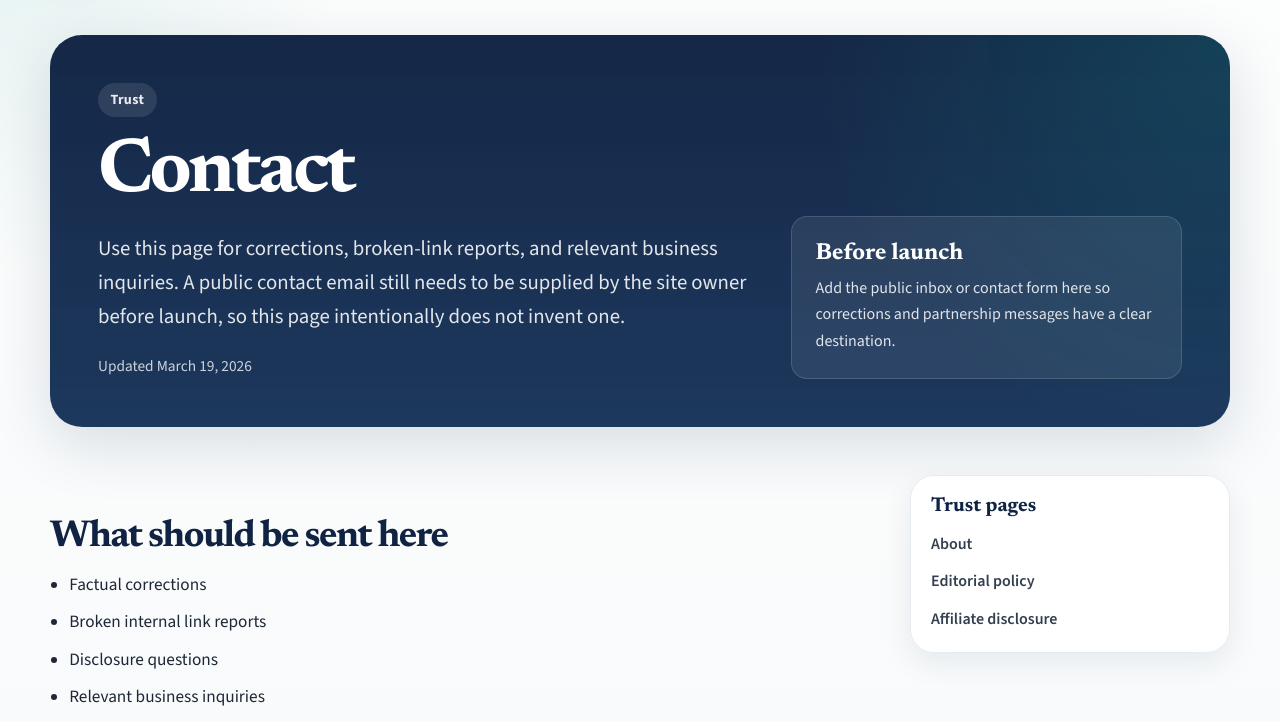
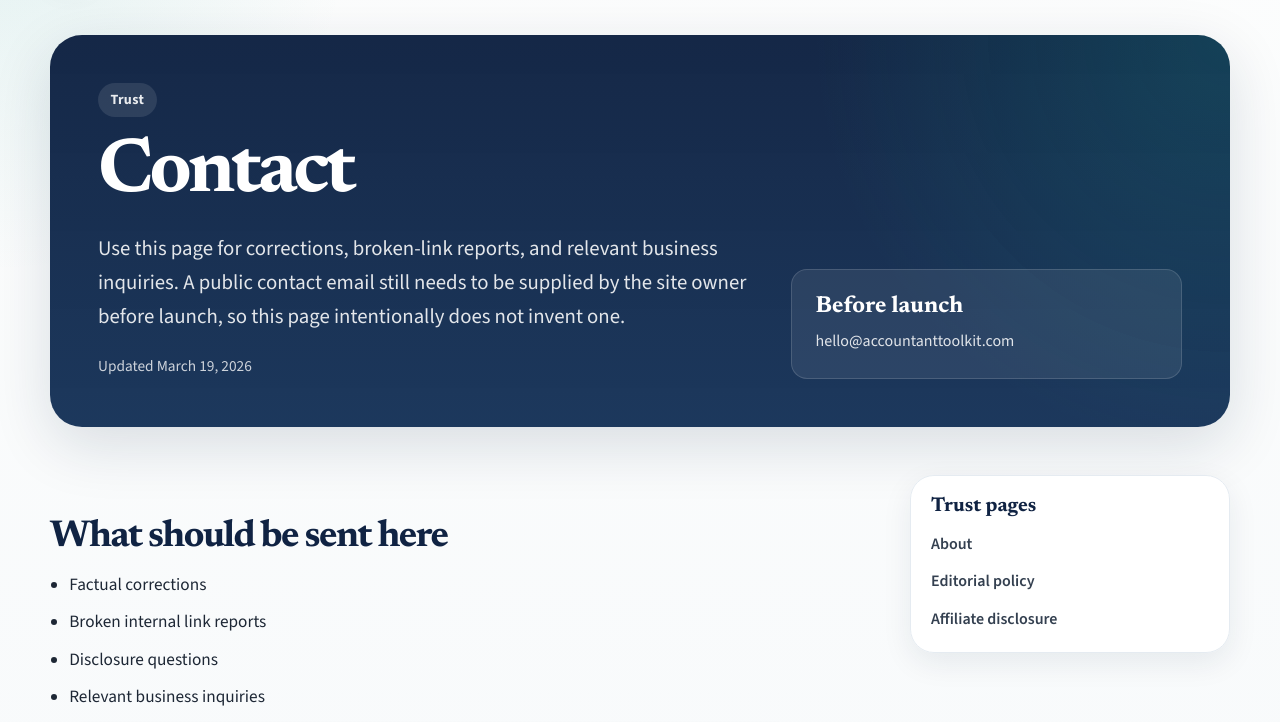
Before and after one commit to yassinyahyaoui0000-crypto/accountanttoolkit, a plain HTML site: page contact.html in a window 1280 px wide. Shown: the part 78-800 px from the top of the page. Drawn offline with nearby package versions, Linux system fonts and the light colour scheme.

Commit message:
added contact

```diff
--- a/contact.html
+++ b/contact.html
@@ -34,7 +34,7 @@
         </div>
         <aside class="hero-panel">
           <h2>Before launch</h2>
-          <p>Add the public inbox or contact form here so corrections and partnership messages have a clear destination.</p>
+          <p>hello@accountanttoolkit.com</p>
         </aside>
       </div>
     </section>
```
